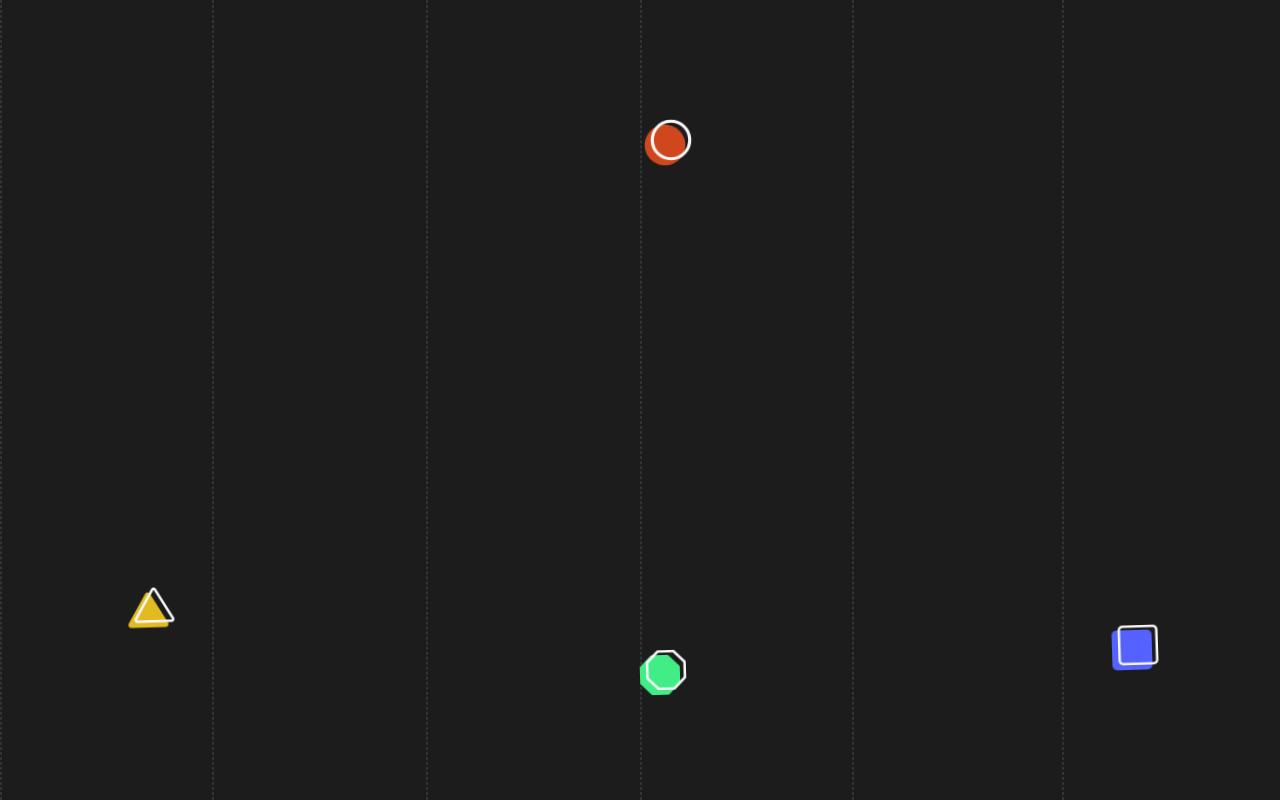
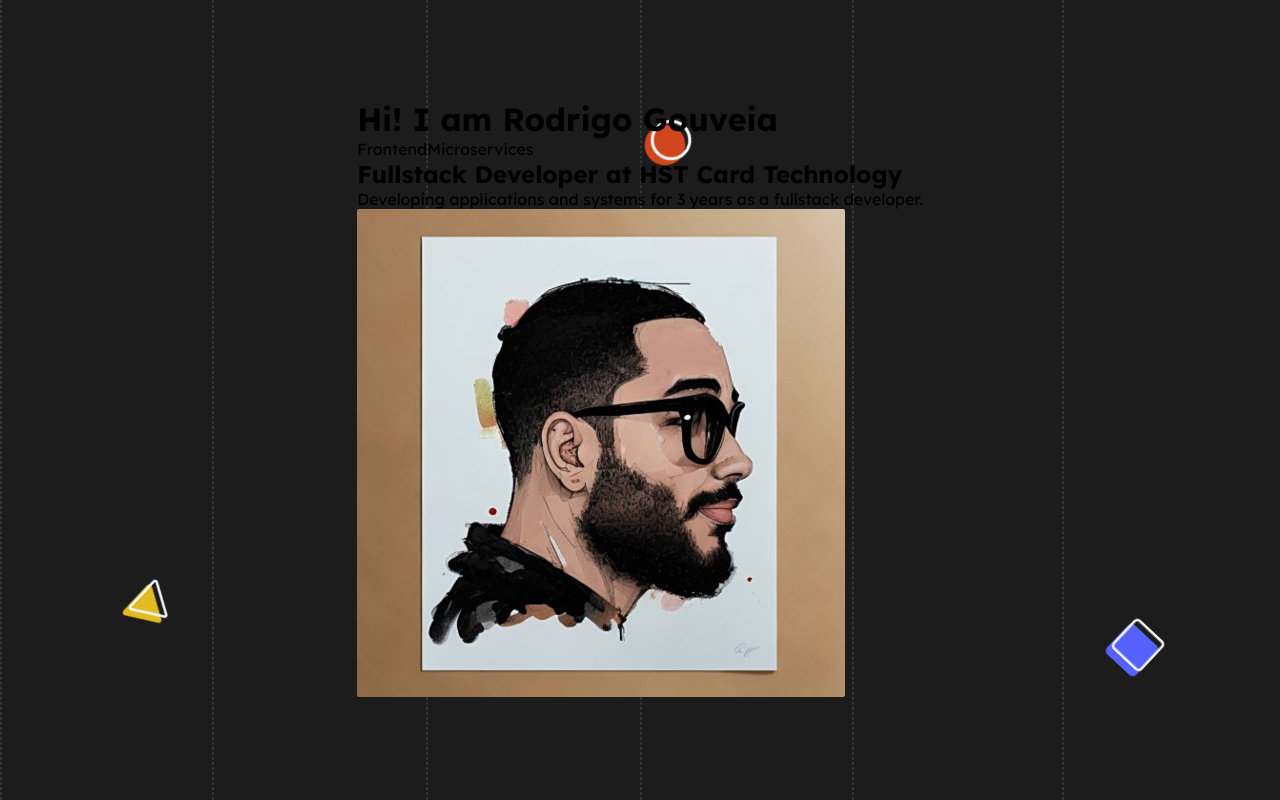
Before and after one commit to rodrigoge/rodrigoge.dev, a React (Vite) app: page / in a window 1280 px wide. Built offline with nearby package versions, Linux system fonts and the light colour scheme.

Commit message:
feat: inserting hero section in homepage

```diff
--- a/src/pages/Homepage/index.tsx
+++ b/src/pages/Homepage/index.tsx
@@ -1,9 +1,27 @@
 import './styles.scss';
+import heroImg from '../../assets/hero-image.svg';
 import BackgroundPattern from '../../components/BackgroundPattern';
 
 export default function Homepage() {
     return (
         <div className='dark'>
+            <div className="homepage-container">
+                <form>
+                    <div className="hero-section">
+                        <h1>Hi! I am Rodrigo Gouveia</h1>
+                        <div className="tags">
+                            <span>Frontend</span>
+                            <span>Microservices</span>
+                        </div>
+                        <h2>Fullstack Developer at HST Card Technology</h2>
+                        <span>Developing applications and systems for 3 years as a fullstack developer.</span>
+                    </div>
+
+                    <aside>
+                        <img src={heroImg} alt="Hero image" />
+                    </aside>
+                </form>
+            </div>
             <BackgroundPattern />
         </div>
     );
--- a/src/pages/Homepage/styles.scss
+++ b/src/pages/Homepage/styles.scss
@@ -1 +1,12 @@
 @import '../../styles/themes.scss';
+
+.homepage-container {
+    width: 100%;
+    height: 100vh;
+    display: flex;
+    justify-content: center;
+    align-items: center;
+    position: absolute;
+    background: transparent;
+    z-index: 1000000;
+}
```
